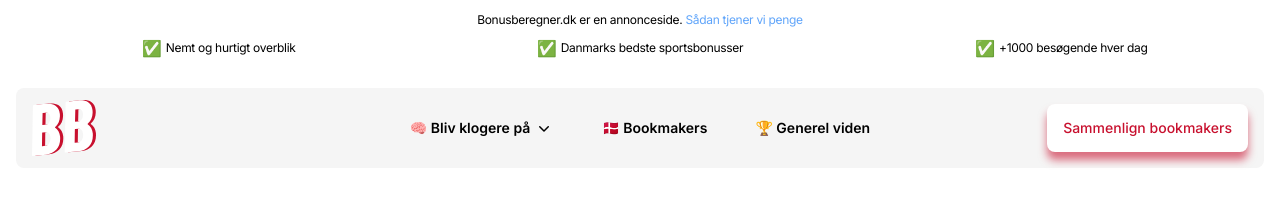
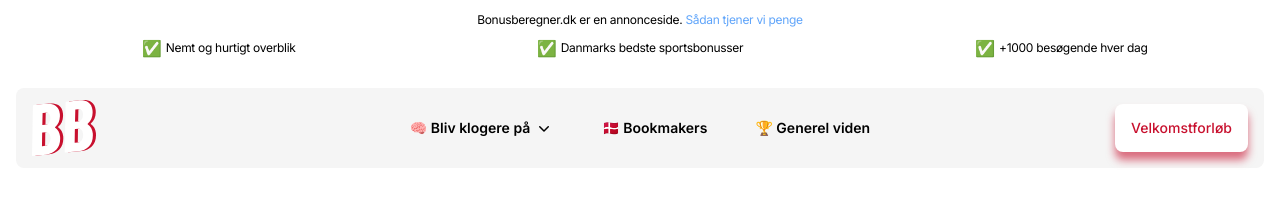
Before and after one commit to gustavonline/bonusberegner-nextjs-app, a Next.js app: page /velkomstforloeb in a window 1280 px wide. Shown: the top 202 px of the page. Built offline with nearby package versions, Linux system fonts and the light colour scheme.

Commit message:
updated navbar with internal linking and added confetti to /velkomstforloeb route

```diff
--- a/components/herovelkomstforloeb.tsx
+++ b/components/herovelkomstforloeb.tsx
@@ -1,9 +1,24 @@
 "use client";
 
+import { useEffect, useState } from "react";
 import { motion } from "framer-motion";
+import Confetti from "react-confetti";
 
 export default function HeroVelkomstforloeb() {
+  const [showConfetti, setShowConfetti] = useState(true);
+
+  useEffect(() => {
+    const timer = setTimeout(() => setShowConfetti(false), 5000); // confetti lasts for 5 seconds
+    return () => clearTimeout(timer);
+  }, []);
+
   return (
+    <div className="relative">
+      {showConfetti && (
+        <div className="fixed inset-0 z-50 w-full h-full">
+          <Confetti width={window.innerWidth} height={window.innerHeight} numberOfPieces={600} recycle={false} />
+        </div>
+      )}
       <section className="mt-16">
         <div className="flex flex-col lg:flex-row items-center gap-16 mb-8 px-4 w-full max-w-6xl mx-auto">
           {/* Left Section */}
@@ -26,7 +41,7 @@ export default function HeroVelkomstforloeb() {
                   href="https://m.me/arbing.dk?ref=w25912129"
                   target="_blank"
                   rel="noopener noreferrer"
-                className="inline-flex items-center justify-center w-full px-6 py-3 text-lg text-white bg-bonusred rounded-lg hover:bg-darkbonusred transition-all duration-300"
+                  className="inline-flex items-center justify-center w-full px-6 py-3 text-lg text-white bg-bonusred rounded-lg hover:bg-darkbonusred transition-all duration-300 font-medium"
                 >
                   START NU
                 </a>
@@ -110,5 +125,6 @@ export default function HeroVelkomstforloeb() {
           </div>
         </div>
       </section>
+    </div>
   );
 }
--- a/components/navbar.tsx
+++ b/components/navbar.tsx
@@ -16,13 +16,13 @@ import {
   PhoneIcon,
   PlayCircleIcon,
 } from "@heroicons/react/20/solid";
-import Image from 'next/image';
+import Image from "next/image";
 
 const products = [
   {
     name: "Anmeldelser",
     description: "Anmeldelser af bookmakers",
-    href: "#",
+    href: "/anmeldelser",
     icon: BookmarkSquareIcon,
   },
 ];
@@ -37,7 +37,10 @@ export default function Navbar() {
   const dropdownRef = useRef<HTMLDivElement>(null);
 
   const handleClickOutside = (event: MouseEvent) => {
-    if (dropdownRef.current && !dropdownRef.current.contains(event.target as Node)) {
+    if (
+      dropdownRef.current &&
+      !dropdownRef.current.contains(event.target as Node)
+    ) {
       setDropdownOpen(false);
     }
   };
@@ -56,7 +59,7 @@ export default function Navbar() {
         aria-label="Global"
       >
         <div className="flex lg:flex-1">
-          <a href="https://www.bonusberegner.dk/" className="-m-1.5 p-1.5">
+          <a href="/" className="-m-1.5 p-1.5">
             <span className="sr-only">Bonusberegner.dk</span>
             <Image
               className="h-14 w-auto hover:opacity-50 transition:50"
@@ -77,8 +80,8 @@ export default function Navbar() {
             <Bars3Icon className="h-6 w-6" aria-hidden="true" />
           </button>
           <div className="pl-6 sm:block hidden">
-            <button className="relative overflow-hidden bg-white button-move-glow text-bonusred font-medium rounded-lg transition-all before:absolute before:inset-0 before:bg-bonusred before:z-0 before:h-full before:w-0 before:transition-width before:duration-500 hover:before:w-full hover:text-white px-4 py-1 text-sm h-12">
-              <span className="relative z-10">Sammenlign bonusser</span>
+            <button className="relative overflow-hidden bg-white button-move-glow text-bonusred font-medium rounded-lg transition-all before:absolute before:inset-0 before:bg-bonusred before:z-0 before:h-full before:w-0 before:transition-width before:duration-500 hover:before:w-full hover:text-white flex items-center justify-center px-4 py-1 text-sm h-12">
+              <span className="relative z-10">Velkomstforløb</span>
             </button>
           </div>
         </div>
@@ -138,22 +141,25 @@ export default function Navbar() {
           </Popover>
 
           <a
-            href="#"
+            href="/"
             className="text-sm font-semibold leading-6 text-paragraphgray-900 hover:text-bonusred"
           >
             🇩🇰 Bookmakers
           </a>
           <a
-            href="#"
+            href="/"
             className="text-sm font-semibold leading-6 text-paragraphgray-900 hover:text-bonusred"
           >
             🏆 Generel viden
           </a>
         </Popover.Group>
-        <div className="hidden lg:flex lg:flex-1 lg:justify-end">
-          <button className="relative overflow-hidden bg-white button-move-glow text-bonusred font-medium rounded-lg transition-all before:absolute before:inset-0 before:bg-bonusred before:z-0 before:h-full before:w-0 before:transition-width before:duration-500 hover:before:w-full hover:text-white px-4 py-1 text-sm h-12">
-            <span className="relative z-10">Sammenlign bookmakers</span>
-          </button>
+        <div className="hidden lg:flex lg:flex-1 lg:justify-end h-12">
+          <a
+            href="/velkomstforloeb"
+            className="relative overflow-hidden bg-white button-move-glow text-bonusred font-medium rounded-lg transition-all before:absolute before:inset-0 before:bg-bonusred before:z-0 before:h-full before:w-0 before:transition-width before:duration-500 hover:before:w-full hover:text-white flex items-center justify-center px-4 py-1 text-sm h-12"
+          >
+            <span className="relative z-10">Velkomstforløb</span>
+          </a>
         </div>
       </nav>
       <Dialog
@@ -164,7 +170,7 @@ export default function Navbar() {
         <div className="fixed inset-0 z-10" />
         <Dialog.Panel className="fixed inset-y-0 right-0 z-10 w-full overflow-y-auto bg-lightgrey px-6 py-6 sm:max-w-sm sm:ring-1 sm:ring-gray-900/10">
           <div className="flex items-center justify-between">
-            <a href="#" className="-m-1.5 p-1.5">
+            <a href="/" className="-m-1.5 p-1.5">
               <span className="sr-only">Bonusberegner.dk</span>
               <Image
                 className="h-14 w-auto"
@@ -215,22 +221,25 @@ export default function Navbar() {
                   )}
                 </Disclosure>
                 <a
-                  href="#"
+                  href="/"
                   className="-mx-3 block rounded-lg px-3 py-2 text-base font-semibold leading-7 text-gray-900 hover:bg-white"
                 >
                   🇩🇰 Bookmakers
                 </a>
                 <a
-                  href="#"
+                  href="/"
                   className="-mx-3 block rounded-lg px-3 py-2 text-base font-semibold leading-7 text-gray-900 hover:bg-white"
                 >
                   🏆 Generel viden
                 </a>
               </div>
               <div className="py-6">
-                <button className="relative overflow-hidden bg-white button-move-glow text-bonusred font-medium rounded-lg transition-all before:absolute before:inset-0 before:bg-bonusred before:z-0 before:h-full before:w-0 before:transition-width before:duration-500 hover:before:w-full hover:text-white px-4 py-1 text-sm h-12">
-                  <span className="relative z-10">Sammenlign bookmakers</span>
-                </button>
+                <a
+                  href="/velkomstforloeb"
+                  className="relative overflow-hidden bg-white button-move-glow text-bonusred font-medium rounded-lg transition-all before:absolute before:inset-0 before:bg-bonusred before:z-0 before:h-full before:w-0 before:transition-width before:duration-500 hover:before:w-full hover:text-white flex items-center justify-center px-4 py-1 text-sm h-12"
+                >
+                  <span className="relative z-10">Velkomstforløb</span>
+                </a>
               </div>
             </div>
           </div>
--- a/package.json
+++ b/package.json
@@ -17,6 +17,7 @@
     "lottie-react": "^2.4.0",
     "next": "14.2.3",
     "react": "^18",
+    "react-confetti": "^6.1.0",
     "react-dom": "^18",
     "react-icons": "^5.2.1",
     "react-intersection-observer": "^9.10.2"
```
Also changed, not shown: 1 other file (tests, documents, lock files or other folders). Lines whose indentation alone changed are shown as unchanged.
